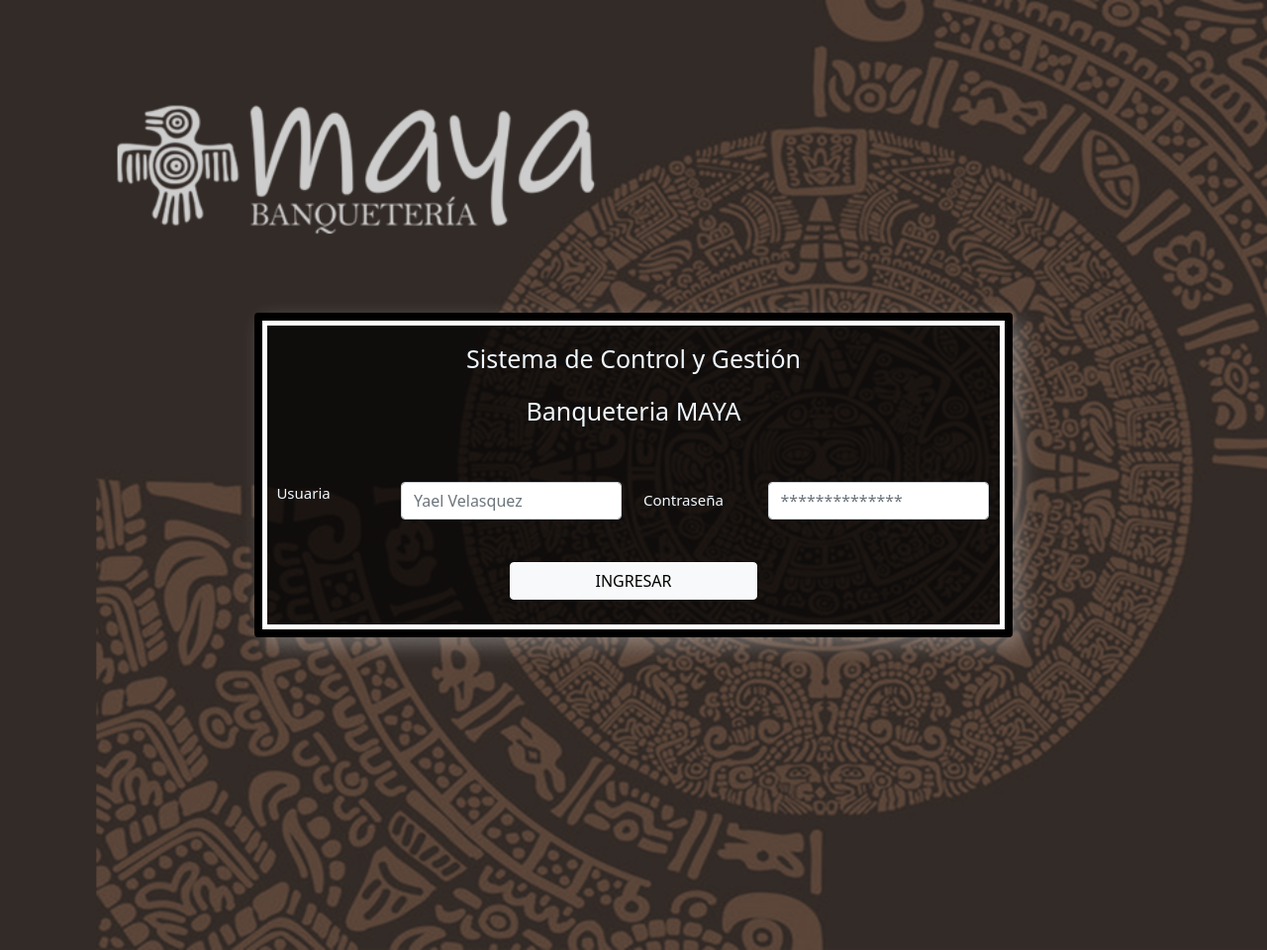
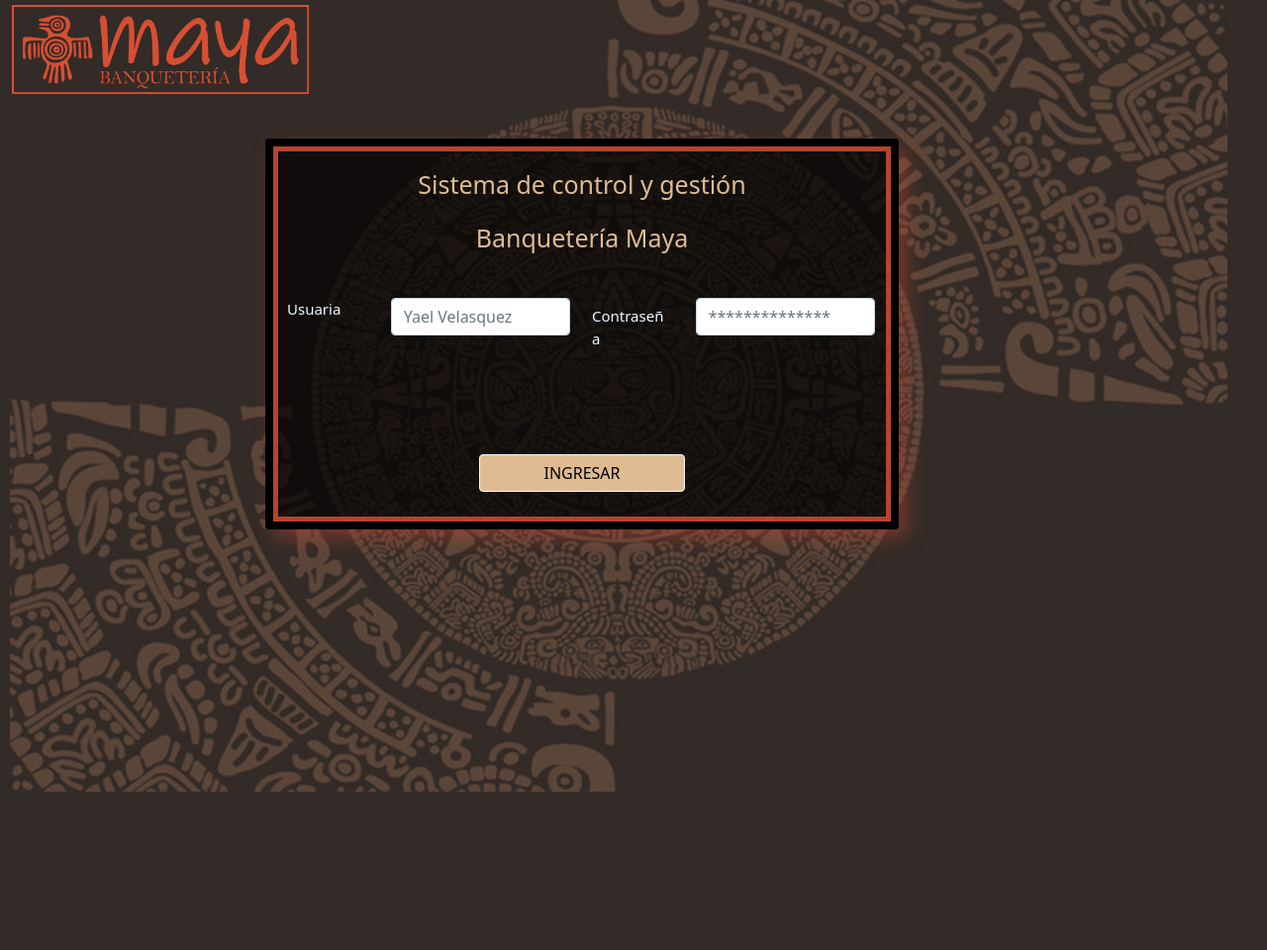
Before and after one commit to jesus167/Proyecto-de-Titulo-Frontend, a Django app: page / in a window 1280 px wide. Shown: the whole page at 99% size. After the commit the page ends 800 px from the top, so only its background shows below. Run offline with Django 4.2, Linux system fonts and the light colour scheme.

Commit message:
ajustes de elementos pagina login

```diff
--- a/MAYA/Login/static/Login/css/style.css
+++ b/MAYA/Login/static/Login/css/style.css
@@ -1,23 +1,44 @@
-body{
-    background-image: url(../img/fondo2.1.png);
-    background-repeat: no-repeat;
+*{
+    box-sizing: border-box;
+    margin: 0;
+    padding: 0;
+}
+
+#principal{
+    background: url(../img/fondo2.1.png) no-repeat center center fixed;
     background-size: cover;
-    display: flex;
-    align-items: center;
-    justify-content: center;
-    height: 120vh;
+
+
+}
+.login{
+    width: 100vw;
+    display: block;
+}
+.logo{
+    height: 100px;
+    max-width: 300px;
+    min-width: 200px;
+}
+.logo img{
+    object-fit: contain;
+    width: 100%;
+    height: 100%;
 }
 .card{
+    display: flex;
+    max-width: 50%;
+    margin-top: 40px;
+    margin-left: 20%;
     justify-content: center;
     align-items: center;
     background-color: rgba(0, 0, 0, 0.7);
     border: black 8px solid;
-    box-shadow: inset 0 0 0 5px white, 8px 8px 20px rgba(255, 255, 255, 0.3);
+    box-shadow: inset 0 0 0 5px #d74e33d6, 8px 8px 20px #d74e336a;
 }
-.titulo{
+.card .titulo{
     padding-top: 20px;
-    padding-bottom: 20px;
-    color: aliceblue;
+    padding-bottom: 10px;
+    color: rgb(222, 187, 147);
     justify-content: center;
     text-align: center;
     align-items: center;
@@ -27,11 +48,16 @@ body{
 
 .label{
     color:aliceblue;
-    padding-bottom: 20px;
+    padding-bottom: 10px;
     padding-left: 10px;
     font-size: 15px;
+}
+.alerta{
+    color: #d74e33d6;
+    visibility: hidden;
 }
 .btn{
     max-width: 300;
     margin-bottom: 30px;
+    background-color: rgb(222, 187, 147);
 }
--- a/MAYA/Login/templates/Login/login.html
+++ b/MAYA/Login/templates/Login/login.html
@@ -1,50 +1,58 @@
-<!doctype html>
+<!DOCTYPE html>
 <html lang="en">
   <head>
     {% load static %}
     <!-- Required meta tags -->
-    <meta charset="utf-8">
-    <meta name="viewport" content="width=device-width, initial-scale=1">
+    <meta charset="utf-8" />
+    <meta name="viewport" content="width=device-width, initial-scale=1" />
 
     <!-- Bootstrap CSS -->
-    <link href="https://cdn.jsdelivr.net/npm/bootstrap@5.0.2/dist/css/bootstrap.min.css" rel="stylesheet" integrity="sha384-EVSTQN3/azprG1Anm3QDgpJLIm9Nao0Yz1ztcQTwFspd3yD65VohhpuuCOmLASjC" crossorigin="anonymous">
-    <link rel="stylesheet" href="{% static 'Login/css/style.css' %}">
-    <link rel="icon" href="{% static 'Login/img/tracker.png' %}">
+    <link
+      href="https://cdn.jsdelivr.net/npm/bootstrap@5.0.2/dist/css/bootstrap.min.css"
+      rel="stylesheet"
+      integrity="sha384-EVSTQN3/azprG1Anm3QDgpJLIm9Nao0Yz1ztcQTwFspd3yD65VohhpuuCOmLASjC"
+      crossorigin="anonymous"
+    />
+    <link rel="stylesheet" href="{% static 'Login/css/style.css' %}" />
+    <link rel="icon" href="{% static 'Login/img/tracker.png' %}" />
     <title>MAYA</title>
   </head>
-  <body class="container-fluid">
+  <body class="container-fluid" id="principal">
+    <div class="login">
+      <div class="logo">
+        <img src="{% static 'Login/img/logo1.png' %}" />
+      </div>
+
       <div class="card">
         <div class="titulo">
-          <p>Sistema de Control y Gestión</p>
-          <p>Banqueteria MAYA</p>
+          <p>Sistema de control y gestión</p>
+          <p>Banquetería Maya</p>
         </div>
         <div class="card-body">
-
           <div class="mb-3 row">
-              <label for="user" class="label col-sm-2 ">Usuaria</label>
+            <label for="user" class="label col-sm-2">Usuaria</label>
             <div class="col-sm-4">
-                <input type="text" class="form-control" id="inputUser" placeholder="Yael Velasquez">
+              <input type="text" class="form-control" id="inputUser" placeholder="Yael Velasquez"/>
             </div>
-            <!--/div-->
-            <!--div class="mb-3 row"-->
             <label for="inputPassword" class="label col-sm-2 col-form-label">Contraseña</label>
             <div class="col-sm-4">
-                <input type="password" class="form-control" id="inputPassword" placeholder="**************">
+              <input type="password" class="form-control" id="inputPassword" placeholder="**************"/>
             </div>
           </div>
         </div>
+        <p class="alerta">Las credenciales usadas no son correctas, intentar nuevamente o contactar al administrador</p>
         <a href="#" class="btn btn-light col-sm-4 align-items-center">INGRESAR</a>
       </div>
-
-
-
-
-
+    </div>
 
     <!-- Optional JavaScript; choose one of the two! -->
 
     <!-- Option 1: Bootstrap Bundle with Popper -->
-    <script src="https://cdn.jsdelivr.net/npm/bootstrap@5.0.2/dist/js/bootstrap.bundle.min.js" integrity="sha384-MrcW6ZMFYlzcLA8Nl+NtUVF0sA7MsXsP1UyJoMp4YLEuNSfAP+JcXn/tWtIaxVXM" crossorigin="anonymous"></script>
+    <script
+      src="https://cdn.jsdelivr.net/npm/bootstrap@5.0.2/dist/js/bootstrap.bundle.min.js"
+      integrity="sha384-MrcW6ZMFYlzcLA8Nl+NtUVF0sA7MsXsP1UyJoMp4YLEuNSfAP+JcXn/tWtIaxVXM"
+      crossorigin="anonymous"
+    ></script>
 
     <!-- Option 2: Separate Popper and Bootstrap JS -->
     <!--
```
Also changed, not shown: MAYA/Login/static/Login/img/fondo2.1.png, MAYA/Login/static/Login/img/logo1.png (added). Lines whose indentation alone changed are shown as unchanged.
